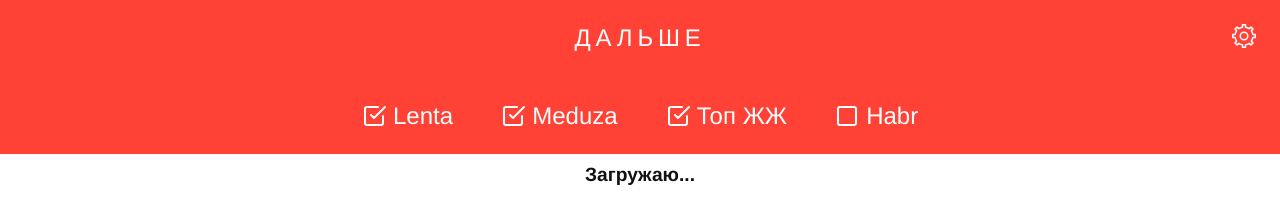
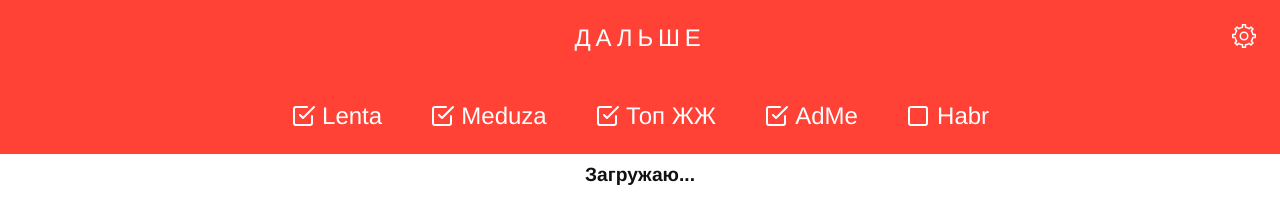
Before and after one commit to dsavenko/procrastinator, a plain HTML site: page index.html in a window 1280 px wide. Both pictures are taken after a click on the element 1244 px from the left and 39 px from the top of the page. Drawn offline with Linux system fonts and the light colour scheme; no server answers.

Commit message:
Add AdMe

```diff
--- a/index.html
+++ b/index.html
@@ -125,6 +125,9 @@
         <div class="flex middle toggle" data-source="lj">
             <img class="checkbox" src="checked.svg"> Топ ЖЖ
         </div>
+        <div class="flex middle toggle" data-source="adme">
+            <img class="checkbox" src="checked.svg"> AdMe
+        </div>
         <div class="flex middle toggle" data-source="habr">
             <img class="checkbox" src="checked.svg"> Habr
         </div>
--- a/main.js
+++ b/main.js
@@ -4,12 +4,13 @@
 'use strict'
 
 const CORS_PROXY = 'https://cors-anywhere.herokuapp.com/'
-const SOURCES = ['lenta', 'lj', 'meduza', 'habr']
+const SOURCES = ['lenta', 'lj', 'meduza', 'habr', 'adme']
 const LOAD_FUNC = {
     lenta: loadLentaEntries,
     lj: loadLJEntries,
     meduza: loadMeduzaEntries,
-    habr: loadHabrEntries
+    habr: loadHabrEntries,
+    adme: loadAdmeEntries
 }
 const NOTHING_ENTRY = {
     title: 'Больше ничего нет :(',
@@ -24,7 +25,8 @@
     lenta: true,
     lj: true,
     meduza: true,
-    habr: false
+    habr: false,
+    adme: true
 }
 let shown = []
 
@@ -86,6 +88,10 @@
 
 async function loadHabrEntries() {
     loadRssSource('habr', 'https://habr.com/rss/best/daily')
+}
+
+async function loadAdmeEntries() {
+    loadRssSource('adme', 'https://www.adme.ru/rss')
 }
 
 async function loadLJEntries() {
```
